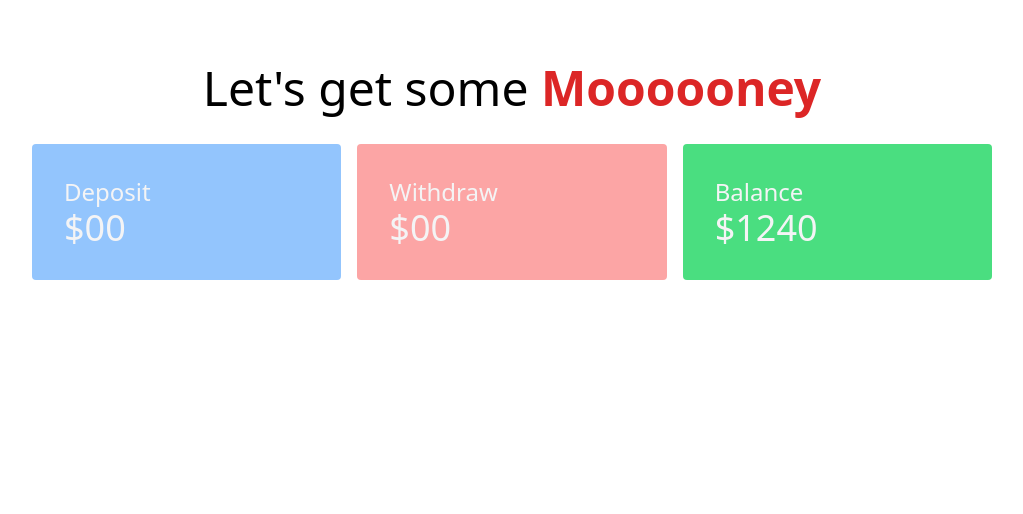
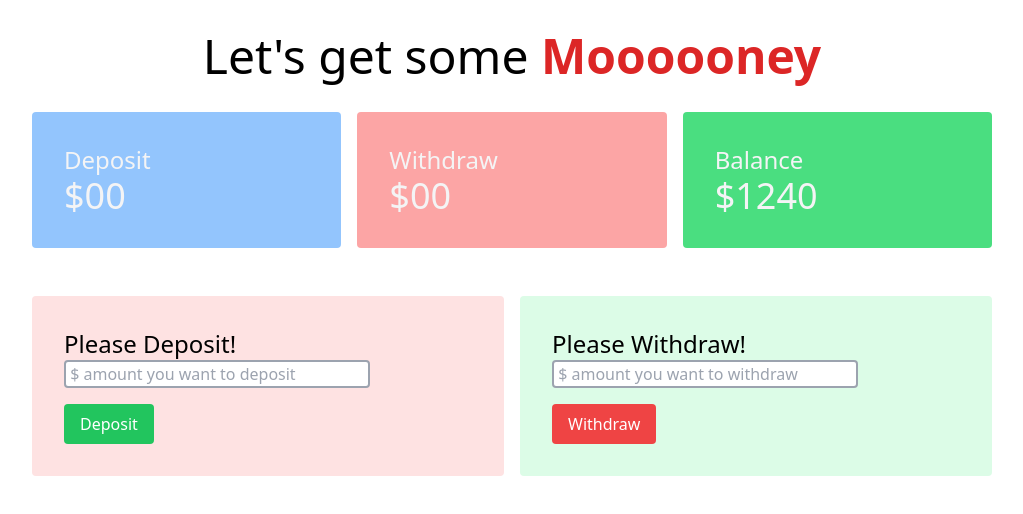
Before and after one commit to kmrajibfaysal/basic_bank, a website: page src/banking.html in a window 1280 px wide. Shown: the whole page, without its empty margins (128-1151 px from the left). Drawn offline with nearby package versions, Linux system fonts and the light colour scheme.

Commit message:
adding banking deposit and withdraw button and input field

```diff
--- a/src/banking.html
+++ b/src/banking.html
@@ -5,16 +5,20 @@
     <meta http-equiv="X-UA-Compatible" content="IE=edge" />
     <meta name="viewport" content="width=device-width, initial-scale=1.0" />
     <script src="https://cdn.tailwindcss.com"></script>
+    <link rel="stylesheet" href="style.css" />
     <title>Basic Bank Ltd.</title>
   </head>
   <body>
-    <h1 class="mt-16 text-center text-5xl">
-      Let's get some
-      <span class="font-semibold text-red-600">Moooooney</span>
-    </h1>
-    <main>
+    <header>
+      <h1 class="mt-8 text-center text-5xl">
+        Let's get some
+        <span class="font-semibold text-red-600">Moooooney</span>
+      </h1>
+    </header>
+    <main class="mx-auto w-3/4">
+      <!-- Balance and Transaction -->
       <section class="mt-8">
-        <div class="mx-auto grid w-3/4 grid-cols-3 gap-4 text-zinc-100">
+        <div class="grid grid-cols-3 gap-4 text-zinc-100">
           <div class="rounded bg-blue-300 p-8">
             <h3 class="text-2xl">Deposit</h3>
             <h4 class="text-4xl">$00</h4>
@@ -31,6 +35,47 @@
           <div></div>
         </div>
       </section>
+      <!-- Deposit and Withdraw -->
+      <section class="mt-8">
+        <div class="grid grid-cols-2 gap-4">
+          <div class="rounded bg-red-100 p-8">
+            <h3 class="text-2xl">Please Deposit!</h3>
+            <div>
+              <input
+                id="deposit-input"
+                class="mb-4 block w-3/4 rounded border-2 border-gray-400"
+                type="email"
+                placeholder=" $ amount you want to deposit"
+              />
+
+              <button
+                id="deposit-button"
+                class="rounded bg-green-500 px-4 py-2 font-medium text-white"
+              >
+                Deposit
+              </button>
+            </div>
+          </div>
+          <div class="rounded bg-green-100 p-8">
+            <h3 class="text-2xl">Please Withdraw!</h3>
+            <div>
+              <input
+                id="withdraw-input"
+                class="mb-4 block w-3/4 rounded border-2 border-gray-400"
+                type="email"
+                placeholder=" $ amount you want to withdraw"
+              />
+
+              <button
+                id="withdraw-button"
+                class="rounded bg-red-500 px-4 py-2 font-medium text-white"
+              >
+                Withdraw
+              </button>
+            </div>
+          </div>
+        </div>
+      </section>
     </main>
   </body>
 </html>
```
Also changed, not shown: .eslintrc.json.
